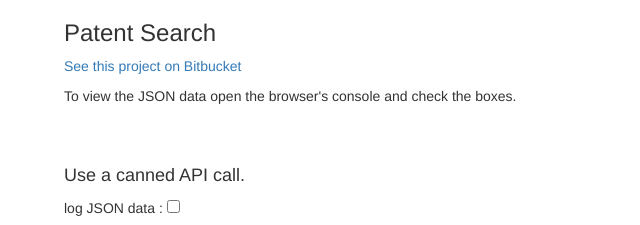
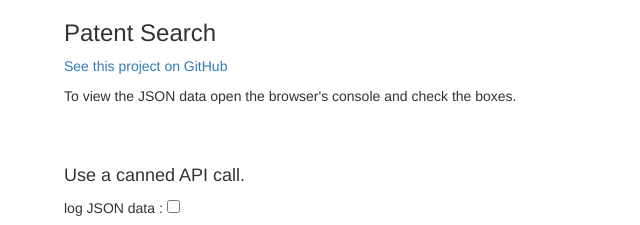
Before and after one commit to jxmot/patent-search, a plain HTML site: page index.html in a window 1280 px wide. Shown: the top 225 px of the page, 0-640 px from the left. Drawn offline with nearby package versions, Linux system fonts and the light colour scheme.

Commit message:
changed repo link to github

```diff
--- a/index.html
+++ b/index.html
@@ -26,7 +26,7 @@
         <div>
             <h3>Patent Search</h3>
             <p>
-                <a href="https://bitbucket.org/jxmot/patent-search" target="_blank">See this project on Bitbucket</a>
+                <a href="http://bit.ly/gh-patent-search" target="_blank">See this project on GitHub</a>
             </p>
             <p>
                 To view the JSON data open the browser's console and check the boxes.
```
